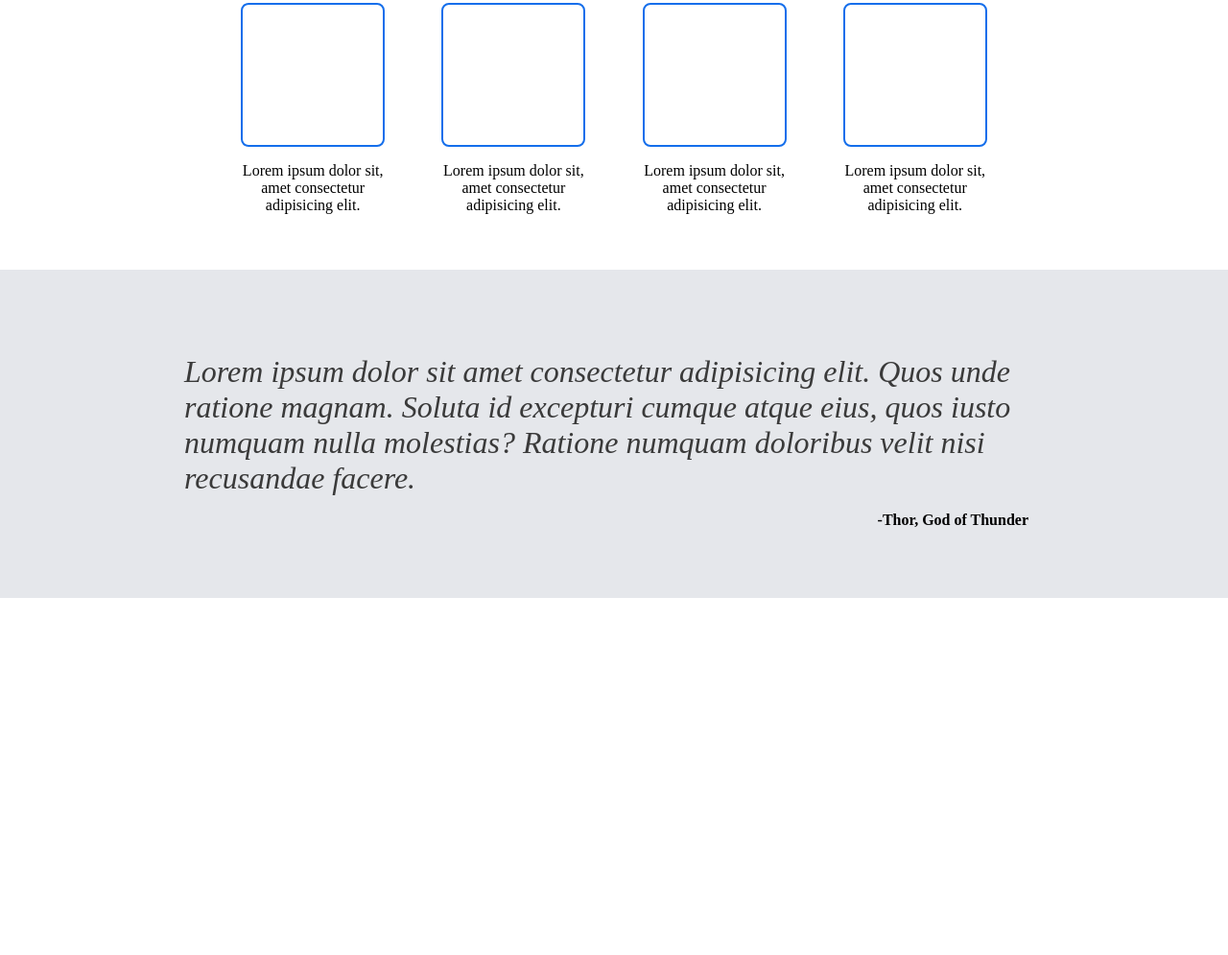
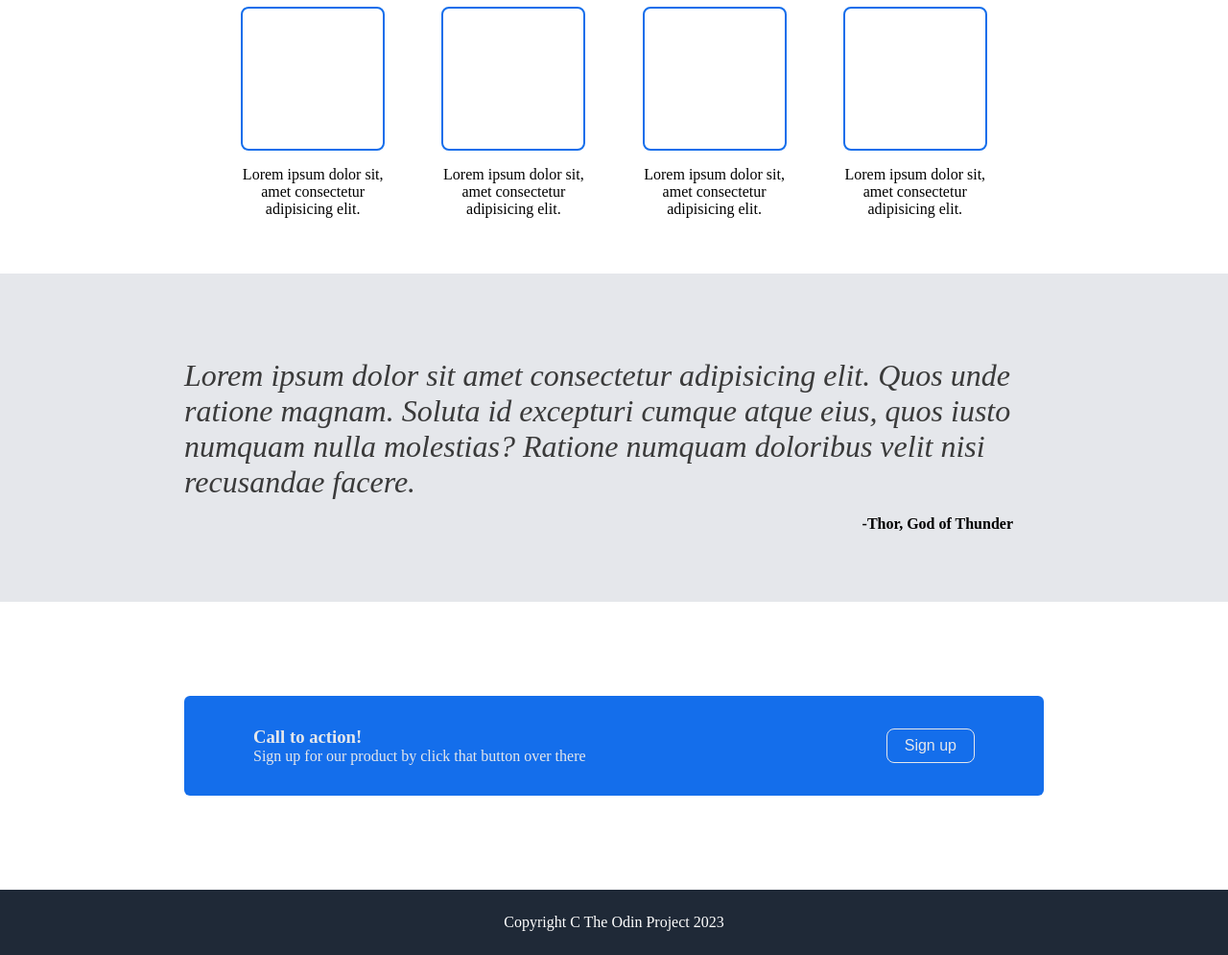
Before and after one commit to XenoNick/Landing-Page, a plain HTML site: page index.html in a window 1280 px wide. Shown: the part 480-1475 px from the top of the page at 96% size. Before the commit the page ends 1103 px from the top, so only its background shows below. Drawn offline with Linux system fonts and the light colour scheme.

Commit message:
Create and style fourth block of content

```diff
--- a/index.html
+++ b/index.html
@@ -67,7 +67,20 @@
             </div>
         </div>
     </div>
-    <div class="mainblocks block4"></div>
+    <div class="mainblocks block4">
+        <div>
+            <div class="signUpBox">
+                <div>
+                    <h3>Call to action!</h3>
+                    <p>Sign up for our product by click that button over there</p>
+                </div>
+                <button>Sign up</button>
+            </div>
+        </div>
+    </div>
+    <footer>
+        <span>Copyright C The Odin Project 2023</span>
+    </footer>
 </body>
 
 </html>
--- a/styles.css
+++ b/styles.css
@@ -7,7 +7,7 @@ body {
 }
 
 .mainblocks {
-    flex: 1 1 0;
+    flex: 1 1 300px;
 }
 
 .block1 {
@@ -25,6 +25,7 @@ body {
 
 .mainblocks>div {
     width: 70%;
+    height: 100%;
     margin: 0 auto;
 }
 
@@ -76,9 +77,9 @@ body {
     color: #E5E7EB;
 }
 
-.textContent button {
+button {
     font-size: 16px;
-    padding: 6px 18px;
+    padding: 8px 18px;
     border: 1px solid rgb(10, 129, 184);
     border-radius: 8px;
     background-color: rgb(10, 129, 184);
@@ -91,22 +92,25 @@ img {
     height: 100%;
 }
 
-.cardContainer{
+.cardContainer {
     display: flex;
     justify-content: space-evenly;
     text-align: center;
     margin: 24px 0 42px;
 }
-.cards{
+
+.cards {
     flex: 0 0 150px;
 }
-.boxes{
+
+.boxes {
     box-sizing: border-box;
     height: 150px;
     width: 150px;
     border: 2px solid #146eeb;
     border-radius: 8px;
 }
+
 .block2 h1 {
     text-align: center;
 }
@@ -118,13 +122,55 @@ img {
     align-items: center;
     margin: 72px 0;
 }
-.quote em{
+
+.quote em {
     font-size: 32px;
     font-weight: lighter;
     margin: 0;
     color: rgb(58, 58, 58);
 }
-.quote strong{
+
+.quote strong {
     align-self: flex-end;
-    margin-right: 16px;
+    margin-right: 32px;
 }
+
+.block4 > div{
+    display: flex;
+    justify-content: center;
+    align-items: center;
+}
+
+.signUpBox {
+    display: flex;
+    justify-content: space-between;
+    align-items: center;
+    background-color: #146eeb;
+    border-radius: 6px;
+    padding: 32px 72px;
+    flex: 0 1 850px;
+}
+
+.signUpBox button {
+    background-color: #146eeb;
+    border-color: #E5E7EB;
+    color: #E5E7EB;
+}
+
+.signUpBox h3,
+.signUpBox p {
+    margin: 0px;
+    color: #E5E7EB;
+}
+
+footer {
+    display: flex;
+    justify-content: center;
+    align-items: center;
+    background-color: #1F2937;
+}
+
+footer span {
+    color: white;
+    margin: 25px 0;
+}
```
